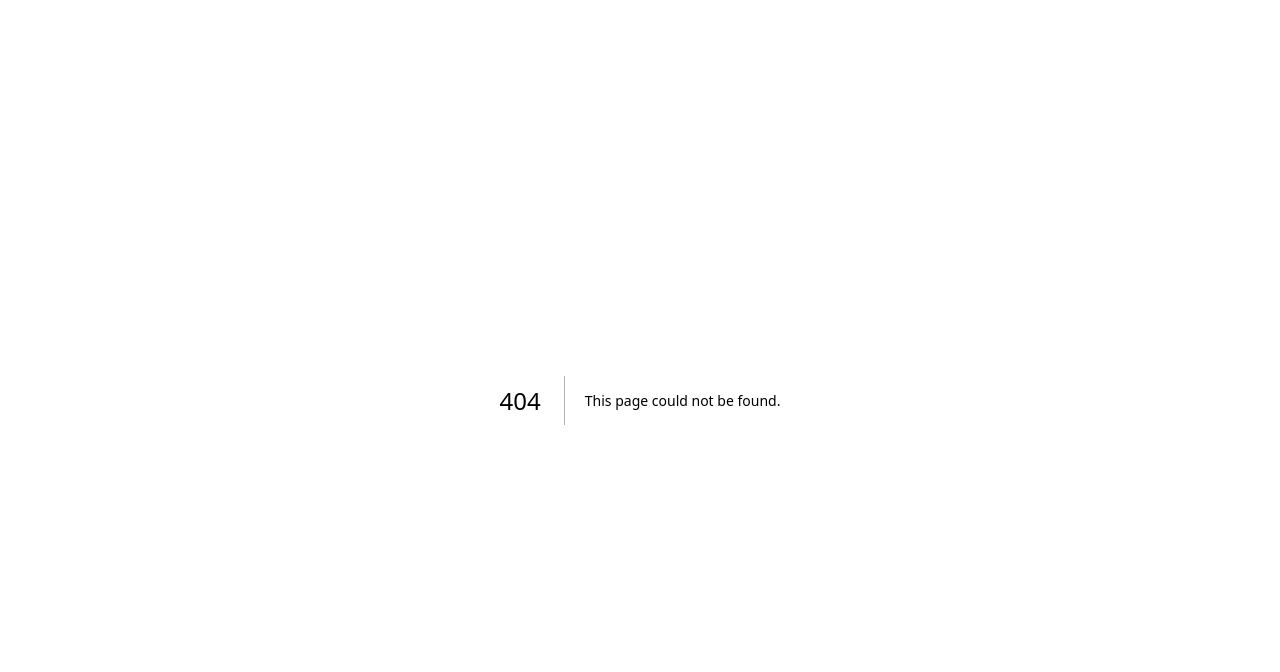
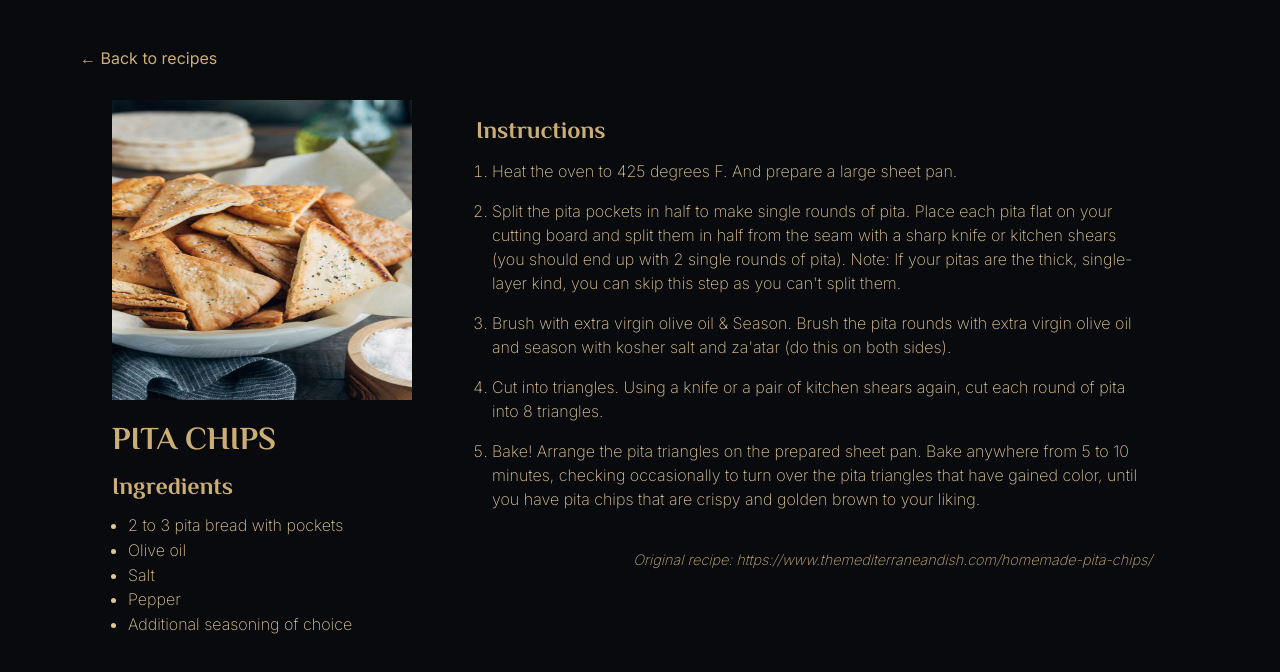
Before and after one commit to c3phal0p0d/gastronomicon, a Next.js app: page /recipe/656ec3a9ef98c1d61a5ef6a6 in a window 1280 px wide. Before the commit this address had no page. Shown: the top 672 px of the page. Built offline with nearby package versions, Linux system fonts and the light colour scheme; a web font is replaced by a local one.

Commit message:
set up design of individual recipe page

```diff
--- a/app/components/RecipeCard.module.css
+++ b/app/components/RecipeCard.module.css
@@ -1,8 +1,11 @@
 .recipeCard {
     width: 15rem;
-    margin: 7px;
+    margin: 0.5rem;
     color: var(--light-accent);
     border-radius: var(--border-radius);
+    padding: 0.7rem 0.2rem;
+    /* background-color: var(--dark-accent); */
+
 }
 
 .name {
--- a/app/globals.css
+++ b/app/globals.css
@@ -1,6 +1,7 @@
 @import url('https://fonts.googleapis.com/css2?family=Playfair+Display:ital,wght@0,400;0,500;0,600;0,700;0,800;0,900;1,400;1,500;1,600;1,700;1,800;1,900&display=swap');
 @import url('https://fonts.googleapis.com/css2?family=Imbue:opsz,wght@10..100,100;10..100,200;10..100,300;10..100,400;10..100,500;10..100,600;10..100,700;10..100,800;10..100,900&display=swap');
 @import url('https://fonts.googleapis.com/css2?family=Philosopher:ital,wght@0,400;0,700;1,400;1,700&display=swap');
+@import url('https://fonts.googleapis.com/css2?family=Noto+Sans:ital,wght@0,100;0,200;0,300;0,400;0,500;0,600;0,700;0,800;0,900;1,100;1,200;1,300;1,400;1,500;1,600;1,700;1,800;1,900&display=swap');
 
 @font-face {
     font-family: Rumble Brave;
@@ -12,11 +13,13 @@
     --text-color: rgb(203, 173, 118);
     --dark-accent: rgb(19, 21, 29);
     --light-accent: rgb(224, 199, 152);
+    --text-color-light: rgb(214, 207, 193);
 
     --font-mono: ui-monospace, Menlo, Monaco, 'Cascadia Mono', 'Segoe UI Mono',
     'Roboto Mono', 'Oxygen Mono', 'Ubuntu Monospace', 'Source Code Pro',
     'Fira Mono', 'Droid Sans Mono', 'Courier New', monospace;
     --font-heading: 'Philosopher';
+    --font-body: 'Noto Sans';
     --max-width: 1100px;
     --border-radius: 5px;
 }
--- a/app/page.module.css
+++ b/app/page.module.css
@@ -3,7 +3,7 @@
   flex-direction: column;
   justify-content: space-between;
   align-items: center;
-  padding: 3rem;
+  padding: 2.5rem;
   min-height: 100vh;
 }
 
@@ -18,8 +18,8 @@
     text-transform: uppercase;
     font-family: var(--font-heading);
     font-weight: 600;
-    font-size: 4rem;
-    margin-top: -60px;
+    font-size: 3.5rem;
+    margin-top: -70px;
 }
 
 .recipeGrid {
--- a/app/page.tsx
+++ b/app/page.tsx
@@ -20,7 +20,9 @@ export default function Home() {
             <Link href="">Add recipe</Link> */}
             <div className={styles.recipeGrid}>
                 <RecipeCard name='Vegan Tantanmen' image_uri='tantanmen.jpeg' />
+                <Link href="/recipe/656ec3a9ef98c1d61a5ef6a6">
                 <RecipeCard name='Pita Chips' image_uri='pita-chips.jpg' />
+                </Link>
                 <RecipeCard name='Hummus' image_uri='hummus.jpg' />
                 <RecipeCard name='Lentil Soup' image_uri='lentil-soup.jpg' />
                 <RecipeCard name='Peanut Noodles' image_uri='peanut-noodles.jpg' />
--- /dev/null
+++ b/app/recipe/656ec3a9ef98c1d61a5ef6a6/page.module.css
@@ -0,0 +1,62 @@
+.main {
+  justify-content: space-between;
+  align-items: left;
+  padding: 3rem 5rem;
+  min-height: 100vh;
+}
+
+.recipeContainer {
+    display: flex;
+    flex-direction: row;
+    /* background-color: var(--dark-accent); */
+}
+
+.recipeHeading {
+    text-transform: uppercase;
+    font-family: var(--font-heading);
+    font-weight: 600;
+    font-size: 2rem;
+    margin: 1rem 0;
+}
+
+.ingredientsHeading, .instructionsHeading {
+    font-size: 1.5rem;
+    font-family: var(--font-heading);
+    margin: 1rem 0;
+}
+
+.ingredients, .instructions {
+    color: var(--light-accent);
+    font-weight: 200;
+}
+
+.instructions > li {
+    margin: 1rem;
+    line-height: 1.5rem;
+}
+
+.ingredients > li {
+    margin: 0.3rem 1rem;
+}
+
+.icon {
+    width: 75px;
+}
+
+.left {
+    margin: 1rem;
+    padding: 1rem;
+}
+
+.right {
+    margin: 1rem 1rem;
+    padding: 1rem;
+}
+
+.originalRecipeLink {
+    margin: 2.5rem 1rem;
+    font-size: 0.9rem;
+    text-align: right;
+    font-style: italic;
+    font-weight: 200;
+}
--- /dev/null
+++ b/app/recipe/656ec3a9ef98c1d61a5ef6a6/page.tsx
@@ -0,0 +1,45 @@
+import Image from 'next/image'
+import Link from 'next/link'
+import styles from './page.module.css'
+
+export default function Home() {
+    return (
+        <main className={styles.main}>
+            <div className={styles.recipesLink}>
+                {/* <object type="image/svg+xml" data="/icon4.svg" className={styles.icon} /> */}
+                <Link href="/">← Back to recipes</Link>
+            </div>
+            <div className={styles.recipeContainer}>
+            <div className={styles.left}>
+                <Image className={styles.image} src={"/recipe-photos/pita-chips.jpg"} alt='' width="300" height="300" />
+                <h2 className={styles.recipeHeading}>Pita chips</h2>
+                <div className={styles.ingredientsContainer}>
+                    <h3 className={styles.ingredientsHeading}>Ingredients</h3>
+                    <ul className={styles.ingredients}>
+                        <li>2 to 3 pita bread with pockets</li>
+                        <li>Olive oil</li>
+                        <li>Salt</li>
+                        <li>Pepper</li>
+                        <li>Additional seasoning of choice</li>
+                    </ul>
+                </div>
+            </div>
+            <div className={styles.right}>
+                <div className={styles.instructionsContainer}>
+                    <h3 className={styles.instructionsHeading}>Instructions</h3>
+                    <ol className={styles.instructions}>
+                        <li>Heat the oven to 425 degrees F. And prepare a large sheet pan.</li>
+                        <li>Split the pita pockets in half to make single rounds of pita. Place each pita flat on your cutting board and split them in half from the seam with a sharp knife or kitchen shears (you should end up with 2 single rounds of pita). Note: If your pitas are the thick, single-layer kind, you can skip this step as you can't split them. </li>
+                        <li>Brush with extra virgin olive oil & Season. Brush the pita rounds with extra virgin olive oil and season with kosher salt and za'atar (do this on both sides). </li>
+                        <li>Cut into triangles. Using a knife or a pair of kitchen shears again, cut each round of pita into 8 triangles.</li>
+                        <li>Bake! Arrange the pita triangles on the prepared sheet pan. Bake anywhere from 5 to 10 minutes, checking occasionally to turn over the pita triangles that have gained color, until you have pita chips that are crispy and golden brown to your liking. </li>
+                    </ol>
+                </div>
+                <div className={styles.originalRecipeLink} >Original recipe: <Link href="https://www.themediterraneandish.com/homemade-pita-chips/">https://www.themediterraneandish.com/homemade-pita-chips/</Link></div>
+            </div>
+            </div>
+        </main>
+
+
+    );
+}
```
Also changed, not shown: app/recipe/page.module.css (deleted, +0 -20 lines), app/recipe/page.tsx (deleted, +0 -20 lines).
